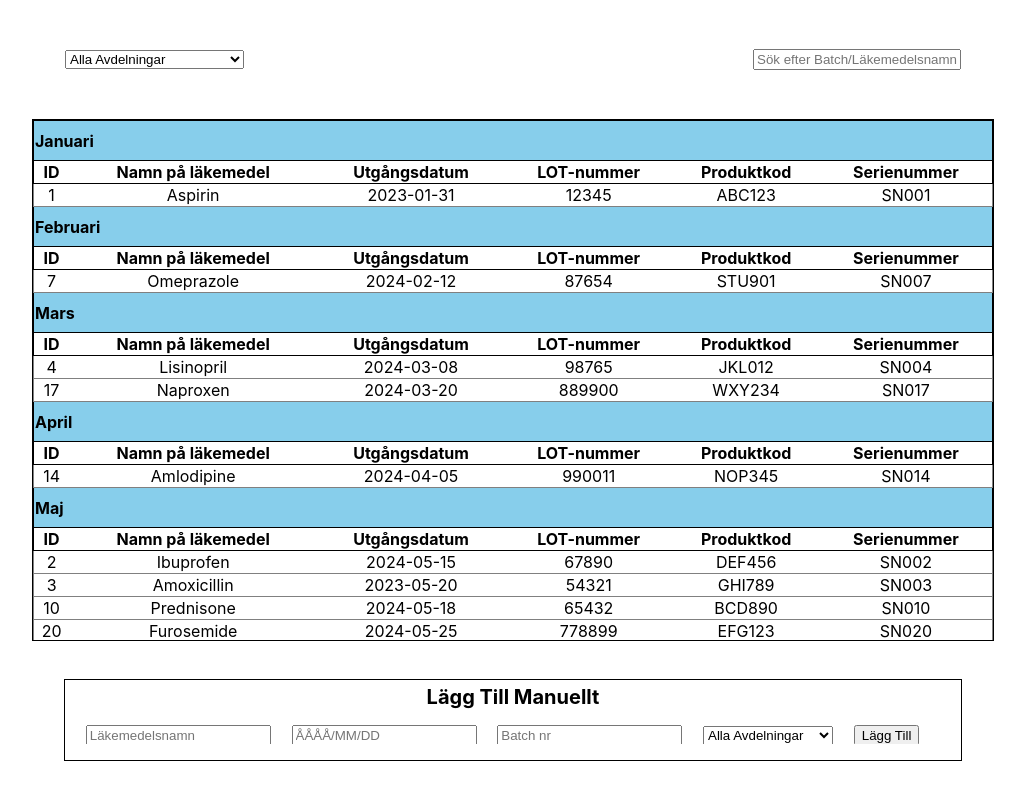
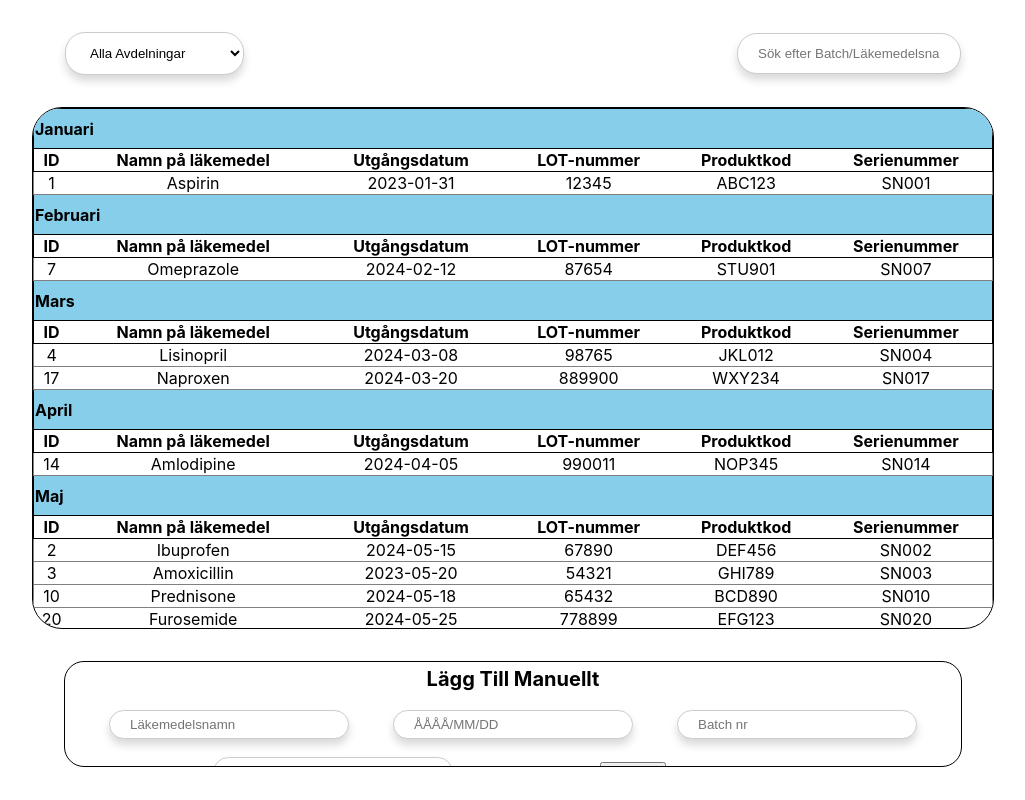
Before and after one commit to Ibraisi/MAMF40-projekt-web, a React (Create React App) app: page / in a window 1280 px wide. Shown: the whole page, without its empty margins (127-1152 px from the left). Built offline with nearby package versions, Linux system fonts and the light colour scheme.

Commit message:
new designs

```diff
--- a/src/App.css
+++ b/src/App.css
@@ -36,6 +36,30 @@
     transform: rotate(360deg);
   }
 }
+.App {
+  height: 100vh;
+  display: flex;
+  justify-content: space-evenly;
+  align-items: center;
+  flex-direction: column;
+}
+
+.table-outer-div{
+  width: 75%;
+  height: 65vh;
+  overflow: hidden;
+  border-radius: 30px;
+  border: 1px solid #000;
+}
+
+.table-div{
+  width: 100%;
+  height: 100%;
+  overflow: auto;
+
+
+}
+
 .center-table {
   height: 65vh;
   display: flex;
@@ -43,13 +67,7 @@
   width: 100%;
 }
 
-.App {
-  height: 100vh;
-  display: flex;
-  justify-content: space-evenly;
-  align-items: center;
-  flex-direction: column;
-}
+
 
 .search-bar {
   height: 5vh;
@@ -75,8 +93,22 @@
   align-items: center;
 }
 
-.manual-input{
-  height: 3vh;
+.searchBox{
+  width: 240px;
+  padding: 12px 20px;
+  margin: 8px 0;
+  display: inline-block;
+  border: 1px solid #ccc;
+  border-radius: 20px;
+  box-sizing: border-box;
+  box-shadow: 0 6px 8px rgba(0, 0, 0, 0.15);
+  background: #fff;
+}
+
+
+
+.manual-input-div{
+  height: 13vh;
   display: flex;
   justify-content: space-evenly;
   align-items: center;
@@ -88,11 +120,23 @@
 .manual-box{
   display: flex;
   flex-direction: column;
-  height: 10vh;
+  height: 13vh;
   width: 70%;
   border-style: solid;
   border-width: 1px;
+  border-radius: 20px;
+}
 
+.manual-input{
+  width: 240px;
+  padding: 6px 20px;
+  margin: 8px 0;
+  display: inline-block;
+  border: 1px solid #ccc;
+  border-radius: 20px;
+  box-sizing: border-box;
+  box-shadow: 0 6px 8px rgba(0, 0, 0, 0.15);
+  background: #fff;
 }
 
 .textAdd{
@@ -100,6 +144,8 @@
   font-size: 20px;
   margin-top: 5px;
 }
+
+
 
 
 /* Additional styling for the table if needed */
--- a/src/App.js
+++ b/src/App.js
@@ -149,7 +149,7 @@ function App() {
       <div className="search-bar">{/* Div till val av avdelning och sökning av produkt */}
 
         <div className="left-search">
-          <select className="avdelning" style={{width:"40%"}} onChange={handleSelect}> {/* Dropdown meny */}
+          <select className="searchBox" style={{width:"40%"}} onChange={handleSelect}> {/* Dropdown meny */}
             {options.map(option => (
               <option value={option.value}>{option.label}</option>
               ))}
@@ -158,7 +158,7 @@ function App() {
         <div className="right-search">
           <div className="right-search">
             <input
-                style={{width:"200px"}}
+                className="searchBox"
                 placeholder="Sök efter Batch/Läkemedelsnamn"
                 onChange={(e) => {setSearchTerm(e.target.value); setAdded("")}}
               />
@@ -168,14 +168,8 @@ function App() {
 
 
       <div className="center-table">
-        <div
-          style={{
-            width: "75%",
-            height: "65vh",
-            overflowY: "auto",
-            border: "1px solid #000",
-          }}
-        >
+        <div className="table-outer-div">
+          <div className="table-div">
             <table
               style={{
                 width: "100%",
@@ -230,35 +224,37 @@ function App() {
             </table>
           </div>
         </div>
+      </div>
 
       {isComputer ?
         <div className="manual-box"> {/* Div till Manuell input av läkemedel */}
           <div style={{height: "40px", width: "100%"}}><p className="textAdd">Lägg Till Manuellt</p></div>
 
-          <div className="manual-input">
+          <div className="manual-input-div">
             <input
+              className="manual-input"
               placeholder="Läkemedelsnamn"
               onChange={(e) => {setManName(e.target.value); setAdded("")}}
             />
             <input
+              className="manual-input"
               placeholder="ÅÅÅÅ/MM/DD"
               onChange={(e) => {setManDate(e.target.value); setAdded("")}}
             />
             <input
+              className="manual-input"
               placeholder="Batch nr"
               onChange={(e) => {setManLot(e.target.value); setAdded("")}}
             />
-            <select className="avdelning" onChange={manHandleSelect}> {/* Dropdown meny */}
+            <select className="manual-input" onChange={manHandleSelect}> {/* Dropdown meny */}
                 {options.map(option => (
                   <option value={option.value}>{option.label}</option>
                   ))}
               </select>
             <button
               onClick={() => addManually()}
-            >
-            Lägg Till
-            </button>
-            <p>{added}</p>
+            >Lägg Till</button>
+            <p style={{height: "20px",}}>{added}</p>
           </div>
         </div>
       : [] }
```
Lines whose indentation alone changed are shown as unchanged.
